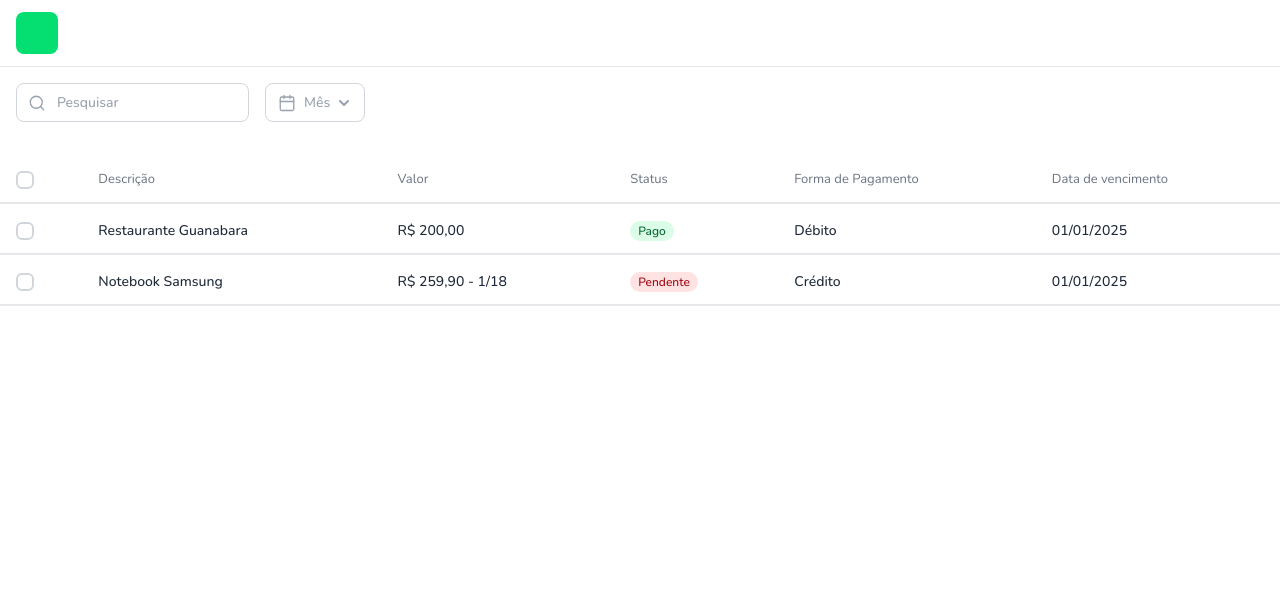
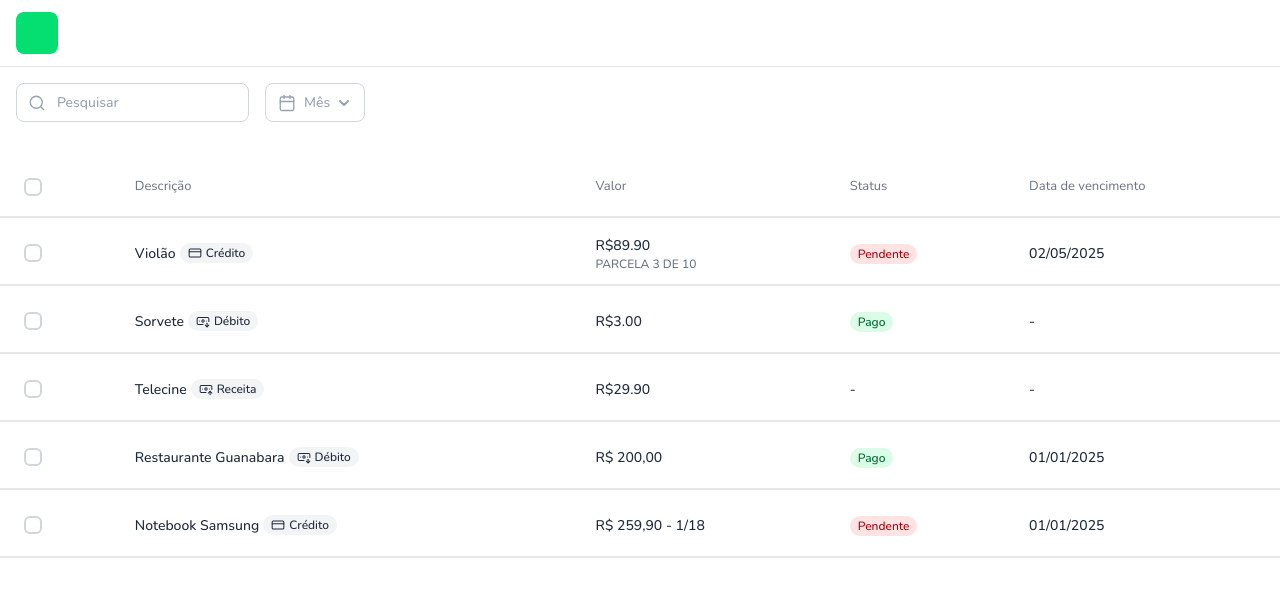
Before and after one commit to faelcjeronymo/financial-organizer, a Next.js app: page / in a window 1280 px wide. Shown: the top 596 px of the page. Built offline with nearby package versions, Linux system fonts and the light colour scheme.

Commit message:
add transaction component

```diff
--- a/src/app/_components/BgText/index.tsx
+++ b/src/app/_components/BgText/index.tsx
@@ -5,18 +5,27 @@ interface BgTextType {
     error: string;
     warning: string;
     info: string;
+    default: string;
 }
 
-const BgText = (props: {children: React.ReactNode, type: keyof BgTextType}) => {
+interface BgTextProps {
+    children: React.ReactNode;
+    type?: keyof BgTextType;
+    icon?: React.ReactNode;
+}
+
+const BgText = (props: BgTextProps) => {
     const type: BgTextType = {
         success: "bg-green-100 text-green-800",
         error: "bg-red-100 text-red-800",
         warning: "bg-yellow-100 text-yellow-800",
         info: "bg-sky-100 text-sky-800",
+        default: "bg-gray-100 text-gray-800",
     }
 
     return(
-        <div className={`inline-flex items-center px-2 py-0.5 rounded-xl text-xs ${type[props.type]}`}>
+        <div className={`inline-flex items-center px-2 py-0.5 rounded-xl text-xs ${props.type ? type[props.type] : type.default}`}>
+            {props.icon && <div className="me-1">{props.icon}</div>}
             {props.children}
         </div>
     );
--- a/src/app/_components/Table/index.tsx
+++ b/src/app/_components/Table/index.tsx
@@ -1,42 +1,49 @@
 import React from "react";
 import BgText from "../BgText";
+import { BanknoteArrowDown, CreditCard } from "lucide-react";
+import Transaction from "../Transaction";
 
 interface ChildrenProps {
     children: React.ReactNode
+}
+
+interface TableRowProps extends ChildrenProps {
+    canHover?: boolean;
 }
 
 const Table = () => {
     return (
         <table className="appearance-none w-full text-gray-800">
             <thead>
-                <TableRow>
+                <TableRow canHover={false}>
                     <TableHead>
                         <TableLineSelect selected={false}/>
                     </TableHead>
                     <TableHead>Descrição</TableHead>
                     <TableHead>Valor</TableHead>
                     <TableHead>Status</TableHead>
-                    <TableHead>Forma de Pagamento</TableHead>
                     <TableHead>Data de vencimento</TableHead>
                 </TableRow>
             </thead>
             <tbody>
+                <Transaction description="Violão" type={1} value={89.90} dueDate={new Date()} isPayed={false} payment_type={2} currentInstallment={3} totalInstallments={10}/>
+                <Transaction description="Sorvete" type={1} value={3.00} isPayed={true} payment_type={1}/>
+                <Transaction description="Telecine" type={2} value={29.90} payment_type={1}/>
                 <TableRow>
                     <TableData>
                         <TableLineSelect />
                     </TableData>
                     <TableData>
-                        Restaurante Guanabara
+                        <div className="flex items-start">
+                            <div className="me-1">Restaurante Guanabara</div>
+                            <BgText icon={<BanknoteArrowDown size={14}/>}>
+                                Débito
+                            </BgText>
+                        </div>
                     </TableData>
                     <TableData>R$ 200,00</TableData>
                     <TableData>
                         <BgText type="success">Pago</BgText>
-                    </TableData>
-                    <TableData>
-                        <div>
-                            <i>{/*Icone*/}</i>
-                            <div>Débito</div>
-                        </div>
                     </TableData>
                     <TableData>01/01/2025</TableData>
                 </TableRow>
@@ -45,17 +52,16 @@ const Table = () => {
                         <TableLineSelect />
                     </TableData>
                     <TableData>
-                        Notebook Samsung
+                        <div className="flex items-center">
+                            <div className="me-1">Notebook Samsung</div>
+                            <BgText icon={<CreditCard size={14}/>}>
+                                Crédito
+                            </BgText>
+                        </div>
                     </TableData>
                     <TableData>R$ 259,90 - 1/18</TableData>
                     <TableData>
                         <BgText type="error">Pendente</BgText>
-                    </TableData>
-                    <TableData>
-                        <div>
-                            <i>{/*Icone*/}</i>
-                            <div>Crédito</div>
-                        </div>
                     </TableData>
                     <TableData>01/01/2025</TableData>
                 </TableRow>
@@ -72,9 +78,11 @@ const TableHead = (props: ChildrenProps) => {
     );
 }
 
-const TableRow = (props: ChildrenProps) => {
+const TableRow = (props: TableRowProps) => {
+    const canHover = props.canHover === undefined ? true : props.canHover;
+
     return(
-        <tr className="border-b-2 border-b-gray-200">
+        <tr className={`border-b-2 border-b-gray-200 transition-all duration-75 ${canHover ? "hover:bg-gray-50" : ""}`.trim()}>
             {props.children}
         </tr>
     );
@@ -82,7 +90,7 @@ const TableRow = (props: ChildrenProps) => {
 
 const TableData = (props: ChildrenProps) => {
     return(
-        <td className="text-start p-4 pb-3">
+        <td className="text-start p-4 pb-3 h-[68px]">
             {props.children}
         </td>
     );
@@ -97,9 +105,11 @@ const TableLineSelect = (props: {selected?: boolean}) => {
 
     return(
         <>
-            <input type="checkbox" checked={selected} onChange={handleSelect} className={`appearance-none align-middle w-4.5 h-4.5 border-2 border-gray-300 rounded-[6px] checked:border-sky-600 checked:bg-blue-100 checked:bg-[url(/icons/check.svg)] checked:bg-center checked:bg-no-repeat checked:text-sky-600 focus:outline-sky-500`}/>
+            <div className="inline-flex items-center rounded-[16px] p-2 transition-colors duration-75 hover:bg-gray-100">
+                <input type="checkbox" checked={selected} onChange={handleSelect} className={`appearance-none align-middle w-4.5 h-4.5 border-2 bg-white border-gray-300 rounded-[6px] cursor-pointer transition-colors checked:border-sky-600 checked:bg-blue-100 checked:bg-[url(/icons/check.svg)] checked:bg-center checked:bg-no-repeat checked:text-sky-600 focus:outline-sky-500`}/>
+            </div>
         </>
     );
 }
-
 export default Table;
+export { TableRow, TableData, TableLineSelect };
--- /dev/null
+++ b/src/app/_components/Transaction/index.tsx
@@ -0,0 +1,71 @@
+
+import { BanknoteArrowDown, BanknoteArrowUpIcon, CreditCard } from "lucide-react";
+import BgText from "../BgText";
+import { TableData, TableLineSelect, TableRow } from "../Table";
+import React from "react";
+
+enum PaymentType {
+    DEBIT = 1,
+    CREDIT = 2
+}
+
+enum TransactionType {
+    EXPENSE = 1,
+    REVENUE = 2
+}
+
+interface TransactionProps {
+    description: string;
+    type: TransactionType;
+    payment_type?: PaymentType;
+    value: number;
+    isPayed?: boolean;
+    dueDate?: Date;
+    currentInstallment?: number;
+    totalInstallments?: number;
+}
+
+//TODO: Show installments for credit expenses
+const Transaction = (props: TransactionProps) => {
+    const paymentTypeIcon: React.ReactNode = props.payment_type == PaymentType.DEBIT ? <BanknoteArrowDown size={14}/> : <CreditCard size={14}/>;
+    const revenueIcon: React.ReactNode = <BanknoteArrowUpIcon size={14}/>;
+    let installments: React.ReactNode = null;
+
+    if (props.payment_type === PaymentType.CREDIT && (props.totalInstallments !== undefined && props.currentInstallment !== undefined)) {
+        installments = (
+            <div className="text-xs uppercase text-gray-500">
+                {` Parcela ${props.currentInstallment} de ${props.totalInstallments}`}
+            </div>
+        );
+    }
+
+    return (
+        <>
+            <TableRow>
+                <TableData>
+                    <TableLineSelect />
+                </TableData>
+                <TableData>
+                    <div className="flex items-center">
+                        <div className="me-1">{props.description}</div>
+                        <BgText icon={props.type === TransactionType.REVENUE ? revenueIcon : paymentTypeIcon}>
+                            {props.type === TransactionType.REVENUE ? "Receita" : (props.payment_type === PaymentType.DEBIT ? "Débito" : "Crédito")}
+                        </BgText>
+                    </div>
+                </TableData>
+                <TableData>
+                    <div className="flex flex-col">
+                        {props.value.toLocaleString('pr-BR', { style: 'currency', currency: 'BRL' })}
+                        {installments}
+                    </div>
+                </TableData>
+                <TableData>
+                    {props.isPayed ? <BgText type="success">Pago</BgText> : props.isPayed === false ? <BgText type="error">Pendente</BgText> : '-'}
+                </TableData>
+                <TableData>{props.dueDate !== undefined ?props.dueDate.toLocaleDateString('pt-BR') : '-'}</TableData>
+            </TableRow>
+        </>
+    );
+}
+
+export default Transaction;
```
